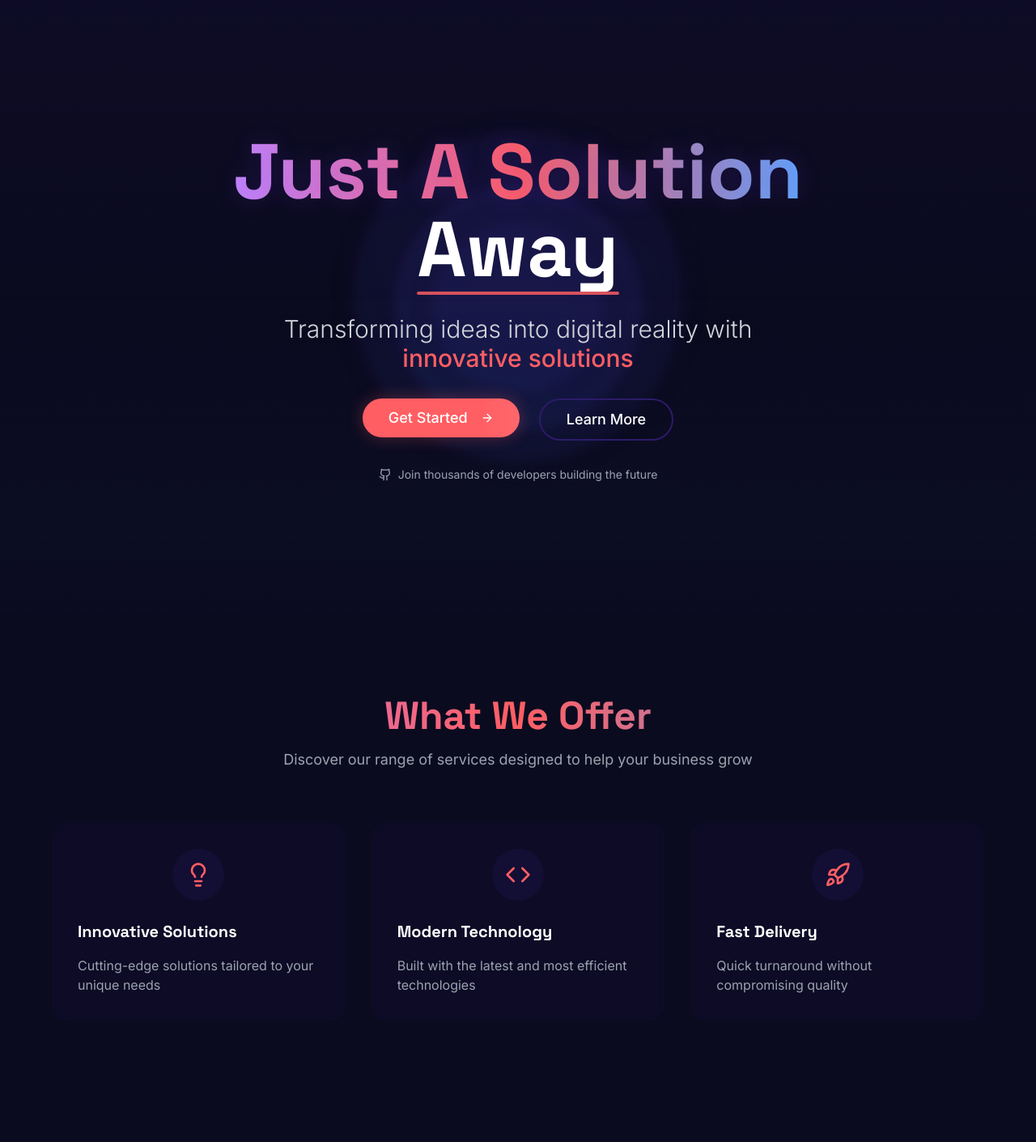
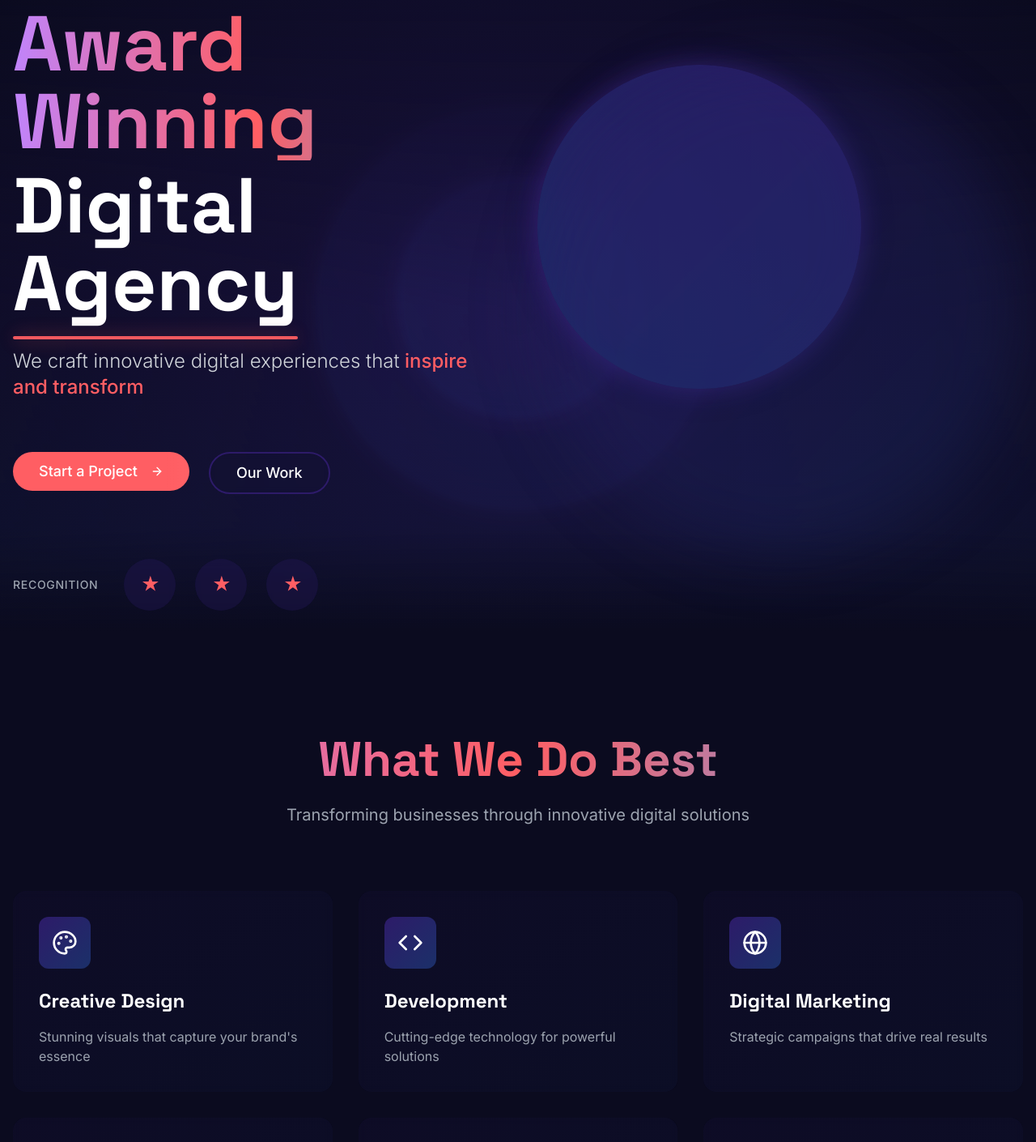
Before and after one commit to justasolution/cosmic-design-playground, a React (Vite) app: page / in a window 1280 px wide. Shown: the part 20-1430 px from the top of the page at 81% size. Before the commit the page ends 1360 px from the top, so only its background shows below. Built offline with nearby package versions, Linux system fonts and the light colour scheme.

Commit message:
Update website design to match Spinx Digital
Revamp the website's design to align with the aesthetics and layout of Spinx Digital. This includes enhancements to the overall visual style, component arrangements, and user interface elements for a more modern and appealing look.
[skip gpt_engineer]

```diff
--- a/src/components/Features.tsx
+++ b/src/components/Features.tsx
@@ -1,62 +1,80 @@
 import { motion } from "framer-motion";
-import { Code, Lightbulb, Rocket } from "lucide-react";
+import { Code, Lightbulb, Rocket, Palette, Globe, Cpu } from "lucide-react";
 
 const features = [
   {
-    icon: <Lightbulb className="h-8 w-8" />,
-    title: "Innovative Solutions",
-    description: "Cutting-edge solutions tailored to your unique needs"
+    icon: <Palette className="h-8 w-8" />,
+    title: "Creative Design",
+    description: "Stunning visuals that capture your brand's essence"
   },
   {
     icon: <Code className="h-8 w-8" />,
-    title: "Modern Technology",
-    description: "Built with the latest and most efficient technologies"
+    title: "Development",
+    description: "Cutting-edge technology for powerful solutions"
+  },
+  {
+    icon: <Globe className="h-8 w-8" />,
+    title: "Digital Marketing",
+    description: "Strategic campaigns that drive real results"
+  },
+  {
+    icon: <Cpu className="h-8 w-8" />,
+    title: "AI Integration",
+    description: "Smart solutions powered by artificial intelligence"
   },
   {
     icon: <Rocket className="h-8 w-8" />,
     title: "Fast Delivery",
     description: "Quick turnaround without compromising quality"
+  },
+  {
+    icon: <Lightbulb className="h-8 w-8" />,
+    title: "Innovation",
+    description: "Forward-thinking solutions for modern challenges"
   }
 ];
 
 const Features = () => {
   return (
-    <section className="py-20 px-4 relative overflow-hidden">
-      <div className="max-w-6xl mx-auto">
+    <section className="py-32 px-4 relative overflow-hidden">
+      <div className="max-w-7xl mx-auto">
         <motion.div
           initial={{ opacity: 0, y: 20 }}
           whileInView={{ opacity: 1, y: 0 }}
           transition={{ duration: 0.8 }}
           viewport={{ once: true }}
-          className="text-center mb-16"
+          className="text-center mb-20"
         >
-          <h2 className="text-4xl md:text-5xl font-space font-bold gradient-text mb-4">
-            What We Offer
+          <h2 className="text-4xl md:text-6xl font-space font-bold gradient-text mb-6">
+            What We Do Best
           </h2>
-          <p className="text-gray-400 text-lg max-w-2xl mx-auto">
-            Discover our range of services designed to help your business grow
+          <p className="text-gray-400 text-xl max-w-2xl mx-auto">
+            Transforming businesses through innovative digital solutions
           </p>
         </motion.div>
 
-        <div className="grid grid-cols-1 md:grid-cols-3 gap-8">
+        <div className="grid grid-cols-1 md:grid-cols-2 lg:grid-cols-3 gap-8">
           {features.map((feature, index) => (
             <motion.div
               key={index}
               initial={{ opacity: 0, y: 20 }}
               whileInView={{ opacity: 1, y: 0 }}
-              transition={{ duration: 0.5, delay: index * 0.2 }}
+              transition={{ duration: 0.5, delay: index * 0.1 }}
               viewport={{ once: true }}
-              className="bg-space-purple/10 backdrop-blur-sm rounded-2xl p-8 hover:bg-space-purple/20 transition-all duration-300"
+              className="group relative bg-gradient-to-br from-space-purple/10 to-space-blue/10 backdrop-blur-sm rounded-2xl p-8 hover:from-space-purple/20 hover:to-space-blue/20 transition-all duration-500"
             >
-              <div className="bg-space-purple/20 w-16 h-16 rounded-full flex items-center justify-center mb-6 mx-auto text-space-accent">
-                {feature.icon}
+              <div className="absolute inset-0 rounded-2xl bg-gradient-to-br from-space-purple/20 to-space-blue/20 opacity-0 group-hover:opacity-100 transition-opacity duration-500" />
+              <div className="relative z-10">
+                <div className="bg-gradient-to-br from-space-purple to-space-blue w-16 h-16 rounded-xl flex items-center justify-center mb-6 text-white transform group-hover:scale-110 transition-transform duration-300">
+                  {feature.icon}
+                </div>
+                <h3 className="text-2xl font-space font-bold mb-4 text-white group-hover:text-space-accent transition-colors duration-300">
+                  {feature.title}
+                </h3>
+                <p className="text-gray-400 group-hover:text-gray-300 transition-colors duration-300">
+                  {feature.description}
+                </p>
               </div>
-              <h3 className="text-xl font-space font-bold mb-4 text-white">
-                {feature.title}
-              </h3>
-              <p className="text-gray-400">
-                {feature.description}
-              </p>
             </motion.div>
           ))}
         </div>
--- a/src/components/Hero.tsx
+++ b/src/components/Hero.tsx
@@ -6,105 +6,119 @@ import { ArrowRight, Github } from "lucide-react";
 const Hero = () => {
   return (
     <div className="relative min-h-screen flex items-center justify-center overflow-hidden px-4">
-      {/* Background Planets with enhanced animations */}
+      {/* Background Elements */}
       <Planet
-        size="300px"
-        position="top-20 right-[20%]"
+        size="500px"
+        position="top-[-100px] right-[-100px]"
         animation="animate-float"
-        className="opacity-30 blur-sm"
-      />
-      <Planet
-        size="400px"
-        position="bottom-40 left-[10%]"
-        animation="animate-float-slow"
         className="opacity-20 blur-sm"
       />
       <Planet
-        size="200px"
-        position="top-[30%] left-[15%]"
-        animation="animate-float"
-        className="opacity-25 blur-sm"
+        size="300px"
+        position="bottom-[-50px] left-[-50px]"
+        animation="animate-float-slow"
+        className="opacity-30 blur-sm"
       />
 
-      {/* Glowing overlay */}
-      <div className="absolute inset-0 bg-gradient-to-b from-space-purple/10 via-transparent to-space-blue/10" />
+      {/* Gradient Overlays */}
+      <div className="absolute inset-0 bg-gradient-to-b from-space-dark via-space-purple/10 to-space-blue/20" />
+      <div className="absolute inset-0 bg-[radial-gradient(circle_at_center,rgba(45,27,105,0.3)_0%,transparent_100%)]" />
 
       {/* Content */}
-      <div className="relative z-10 text-center max-w-4xl mx-auto">
+      <div className="relative z-10 max-w-7xl mx-auto w-full">
+        <div className="grid grid-cols-1 lg:grid-cols-2 gap-12 items-center">
+          {/* Left Column - Text Content */}
           <motion.div
-          initial={{ opacity: 0, y: 20 }}
-          animate={{ opacity: 1, y: 0 }}
-          transition={{ duration: 0.8 }}
+            initial={{ opacity: 0, x: -50 }}
+            animate={{ opacity: 1, x: 0 }}
+            transition={{ duration: 1 }}
             className="space-y-8"
           >
-          {/* Enhanced heading with gradient and glow effect */}
-          <h1 className="text-6xl md:text-8xl font-space font-bold mb-8 leading-tight">
-            <motion.span
-              initial={{ opacity: 0 }}
-              animate={{ opacity: 1 }}
-              transition={{ delay: 0.2, duration: 1 }}
-              className="block gradient-text [text-shadow:0_0_30px_rgba(124,58,237,0.2)]"
-            >
-              Just A Solution
-            </motion.span>
-            <motion.span
-              initial={{ opacity: 0 }}
-              animate={{ opacity: 1 }}
-              transition={{ delay: 0.4, duration: 1 }}
-              className="text-white relative inline-block"
-            >
-              Away
+            <h1 className="text-5xl md:text-7xl xl:text-8xl font-space font-bold leading-tight">
+              <span className="gradient-text block mb-2">Award Winning</span>
+              <span className="text-white relative">
+                Digital Agency
                 <span className="absolute -bottom-2 left-0 w-full h-1 bg-space-accent rounded-full animate-pulse-glow" />
-            </motion.span>
+              </span>
             </h1>
 
             <motion.p
-            className="text-2xl md:text-3xl text-gray-300 font-light max-w-2xl mx-auto leading-relaxed"
               initial={{ opacity: 0 }}
               animate={{ opacity: 1 }}
-            transition={{ delay: 0.6, duration: 0.8 }}
+              transition={{ delay: 0.4, duration: 0.8 }}
+              className="text-xl md:text-2xl text-gray-300 font-light max-w-xl leading-relaxed"
             >
-            Transforming ideas into digital reality with
-            <span className="text-space-accent font-medium"> innovative solutions</span>
+              We craft innovative digital experiences that
+              <span className="text-space-accent font-medium"> inspire and transform</span>
             </motion.p>
 
             <motion.div
               initial={{ opacity: 0, y: 20 }}
               animate={{ opacity: 1, y: 0 }}
-            transition={{ delay: 0.8, duration: 0.8 }}
-            className="flex flex-col sm:flex-row gap-6 justify-center mt-12"
+              transition={{ delay: 0.6, duration: 0.8 }}
+              className="flex flex-col sm:flex-row gap-6 pt-8"
             >
               <Button
                 size="lg"
-              className="bg-space-accent hover:bg-space-accent/90 text-white rounded-full px-8 py-6 text-lg transition-all duration-300 group backdrop-blur-sm relative overflow-hidden shadow-[0_0_20px_rgba(255,94,99,0.3)]"
+                className="bg-space-accent hover:bg-space-accent/90 text-white rounded-full px-8 py-6 text-lg transition-all duration-300 group relative overflow-hidden"
               >
-              Get Started
+                Start a Project
                 <ArrowRight className="ml-2 h-5 w-5 transition-transform group-hover:translate-x-1" />
                 <span className="absolute inset-0 bg-gradient-to-r from-transparent via-white/10 to-transparent animate-[shine_1.5s_ease-in-out_infinite] -translate-x-full" />
               </Button>
               <Button
                 size="lg"
                 variant="outline"
-              className="rounded-full px-8 py-6 text-lg border-2 border-space-purple text-white hover:bg-space-purple/20 hover:border-space-accent backdrop-blur-sm transition-all duration-300"
+                className="rounded-full px-8 py-6 text-lg border-2 border-space-purple hover:bg-space-purple/20 hover:border-space-accent text-white backdrop-blur-sm transition-all duration-300"
               >
-              Learn More
+                Our Work
               </Button>
             </motion.div>
 
-          {/* Social proof or additional call-to-action */}
+            {/* Awards Section */}
             <motion.div
               initial={{ opacity: 0 }}
               animate={{ opacity: 1 }}
-            transition={{ delay: 1, duration: 0.8 }}
-            className="mt-16 text-gray-400 text-sm flex items-center justify-center gap-2"
+              transition={{ delay: 0.8, duration: 0.8 }}
+              className="flex items-center gap-8 pt-12"
             >
-            <Github className="h-4 w-4" />
-            <span>Join thousands of developers building the future</span>
+              <div className="text-sm text-gray-400 font-medium uppercase tracking-wider">
+                Recognition
+              </div>
+              <div className="flex gap-6">
+                {[1, 2, 3].map((i) => (
+                  <div
+                    key={i}
+                    className="w-16 h-16 rounded-full bg-space-purple/30 backdrop-blur-sm flex items-center justify-center"
+                  >
+                    <span className="text-space-accent text-xl font-bold">★</span>
+                  </div>
+                ))}
+              </div>
             </motion.div>
           </motion.div>
+
+          {/* Right Column - Visual Elements */}
+          <motion.div
+            initial={{ opacity: 0, scale: 0.9 }}
+            animate={{ opacity: 1, scale: 1 }}
+            transition={{ duration: 1 }}
+            className="relative hidden lg:block"
+          >
+            <div className="relative w-full aspect-square">
+              <Planet
+                size="400px"
+                position="top-1/2 left-1/2 -translate-x-1/2 -translate-y-1/2"
+                animation="animate-float"
+                className="opacity-90"
+              />
+              <div className="absolute inset-0 bg-gradient-to-br from-space-purple/30 to-space-blue/30 rounded-full blur-2xl" />
+            </div>
+          </motion.div>
+        </div>
       </div>
 
-      {/* Decorative elements */}
+      {/* Bottom Gradient */}
       <div className="absolute bottom-0 left-0 w-full h-32 bg-gradient-to-t from-space-dark to-transparent" />
     </div>
   );
--- a/src/index.css
+++ b/src/index.css
@@ -6,7 +6,7 @@
 
 @layer base {
   body {
-    @apply bg-space-dark text-white font-sans;
+    @apply bg-space-dark text-white font-sans overflow-x-hidden;
   }
 }
 
@@ -15,7 +15,7 @@
 }
 
 .glow {
-  box-shadow: 0 0 15px rgba(124, 58, 237, 0.5);
+  box-shadow: 0 0 30px rgba(124, 58, 237, 0.3);
 }
 
 .planet {
@@ -43,3 +43,36 @@
     transform: translateX(100%);
   }
 }
+
+/* Enhanced animations */
+@keyframes float {
+  0%, 100% {
+    transform: translateY(0) rotate(0deg);
+  }
+  50% {
+    transform: translateY(-20px) rotate(5deg);
+  }
+}
+
+@keyframes pulse-glow {
+  0%, 100% {
+    opacity: 1;
+    box-shadow: 0 0 20px rgba(255, 94, 99, 0.5);
+  }
+  50% {
+    opacity: 0.7;
+    box-shadow: 0 0 40px rgba(255, 94, 99, 0.8);
+  }
+}
+
+.animate-float {
+  animation: float 6s ease-in-out infinite;
+}
+
+.animate-float-slow {
+  animation: float 8s ease-in-out infinite;
+}
+
+.animate-pulse-glow {
+  animation: pulse-glow 2s ease-in-out infinite;
+}
```
Lines whose indentation alone changed are shown as unchanged.
